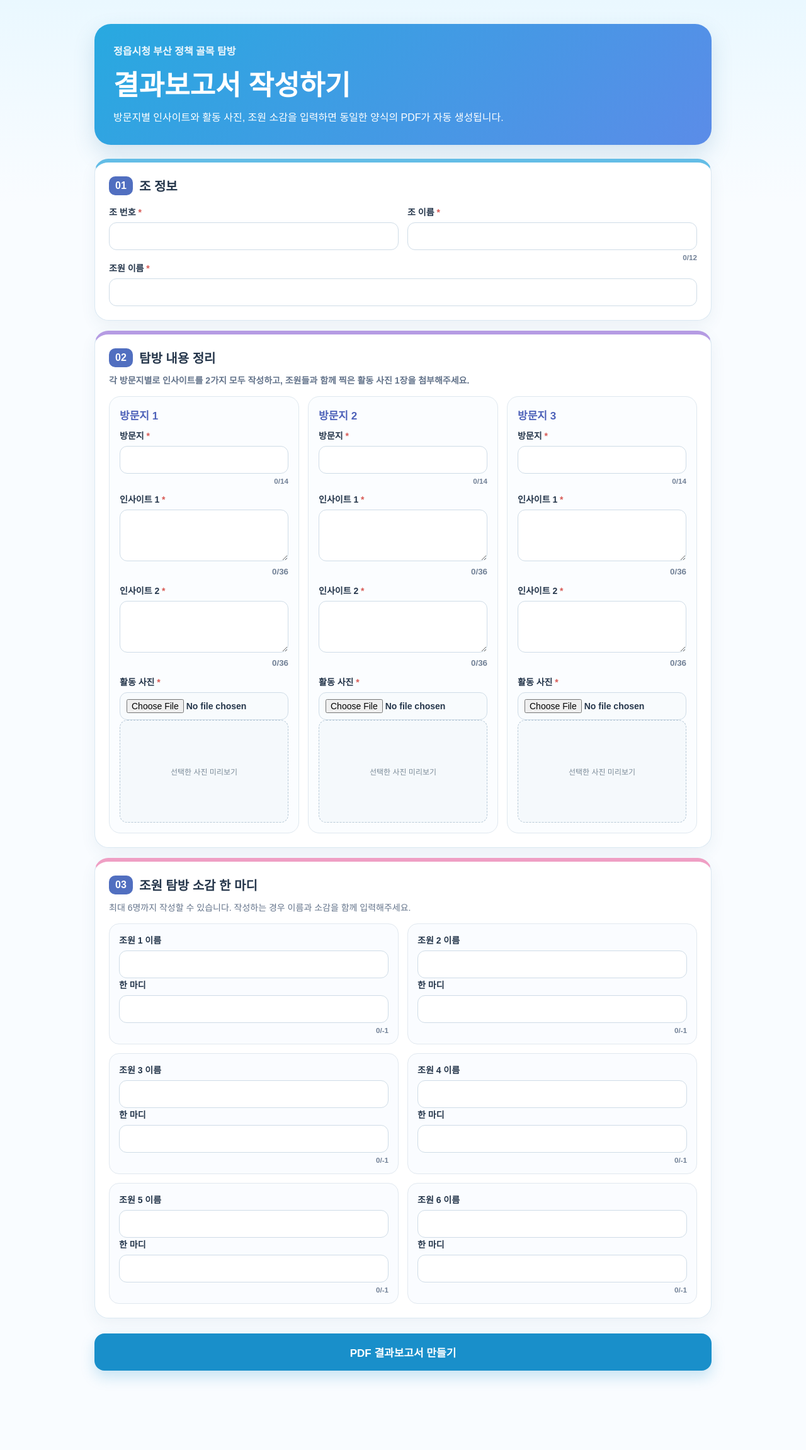
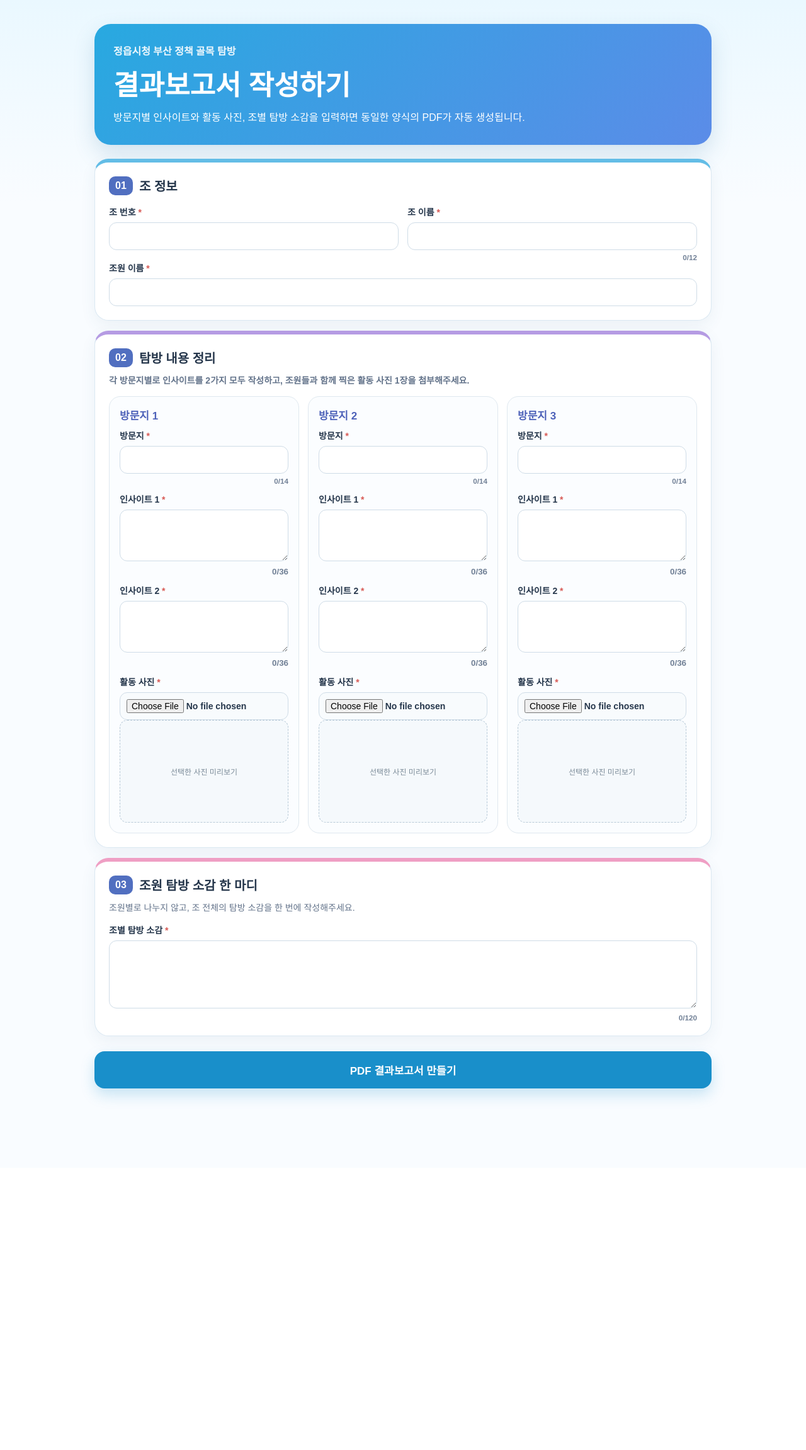
Before and after one commit to doriiver17/Jeongeup_busan_report, a Flask app: page / in a window 1280 px wide. Shown: the whole page at 63% size. After the commit the page ends 1751 px from the top, so only its background shows below. Run offline with Flask 3, Linux system fonts and the light colour scheme; parts of the project's set-up code (start-up, migrations or seed data) failed here and were passed over; some libraries are stand-ins or nearby versions.

Commit message:
Replace member reflections with one group reflection

```diff
--- a/templates/index.html
+++ b/templates/index.html
@@ -11,7 +11,7 @@
   <header class="hero">
     <p class="eyebrow">정읍시청 부산 정책 골목 탐방</p>
     <h1>결과보고서 작성하기</h1>
-    <p>방문지별 인사이트와 활동 사진, 조원 소감을 입력하면 동일한 양식의 PDF가 자동 생성됩니다.</p>
+    <p>방문지별 인사이트와 활동 사진, 조별 탐방 소감을 입력하면 동일한 양식의 PDF가 자동 생성됩니다.</p>
   </header>
 
   <div id="mobileNotice" class="browser-notice" hidden>
@@ -67,18 +67,11 @@
 
     <section class="card pink">
       <div class="section-title"><span>03</span><h2>조원 탐방 소감 한 마디</h2></div>
-      <p class="hint">최대 6명까지 작성할 수 있습니다. 작성하는 경우 이름과 소감을 함께 입력해주세요.</p>
-      <div class="member-grid">
-        {% for i in range(1,7) %}
-        <div class="member-box">
-          <label>조원 {{ i }} 이름<input name="member_{{ i }}_name" maxlength="12"></label>
-          <label>한 마디
-            <input name="member_{{ i }}_comment" maxlength="{{ limits.member_comment }}" data-count="comment-{{ i }}-count">
-            <small id="comment-{{ i }}-count" class="counter">0/{{ limits.member_comment }}</small>
-          </label>
-        </div>
-        {% endfor %}
-      </div>
+      <p class="hint">조원별로 나누지 않고, 조 전체의 탐방 소감을 한 번에 작성해주세요.</p>
+      <label>조별 탐방 소감 <em>*</em>
+        <textarea name="group_comment" rows="5" maxlength="{{ limits.group_comment }}" required data-count="group-comment-count"></textarea>
+        <small id="group-comment-count" class="counter">0/{{ limits.group_comment }}</small>
+      </label>
     </section>
 
     <button id="submitBtn" class="submit" type="submit">PDF 결과보고서 만들기</button>
```
